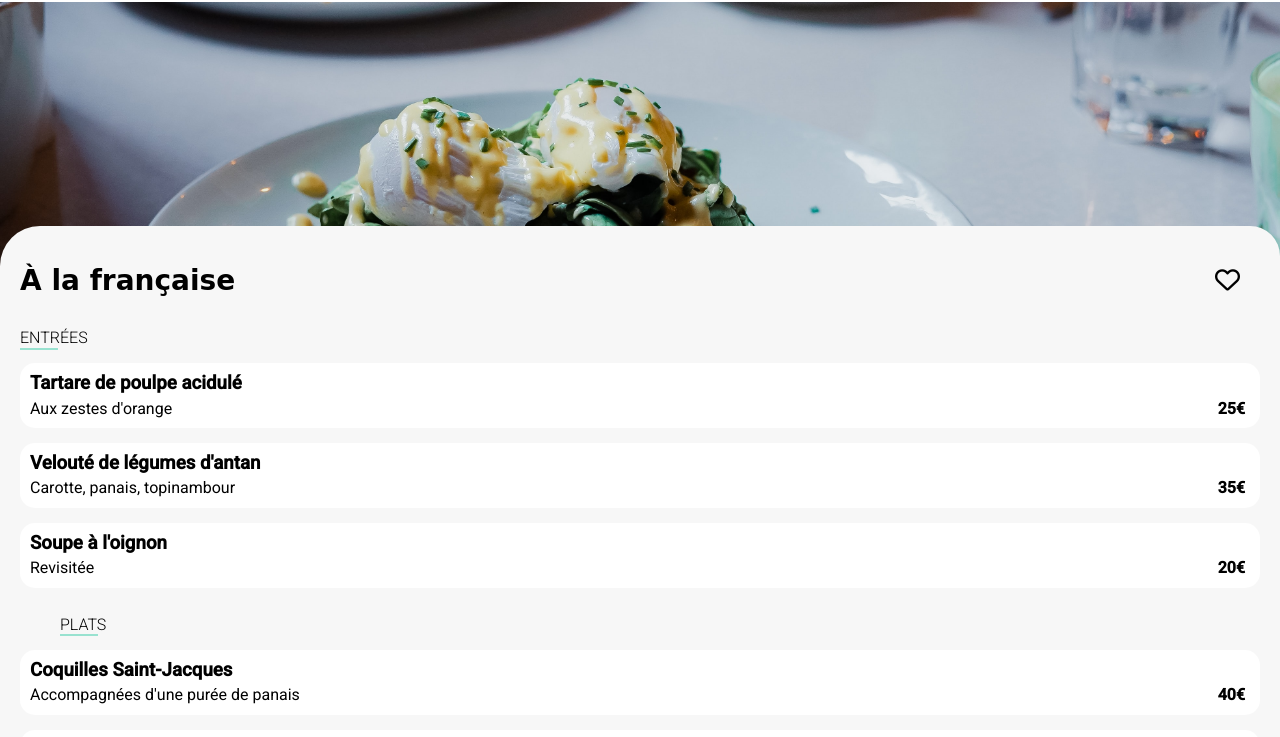
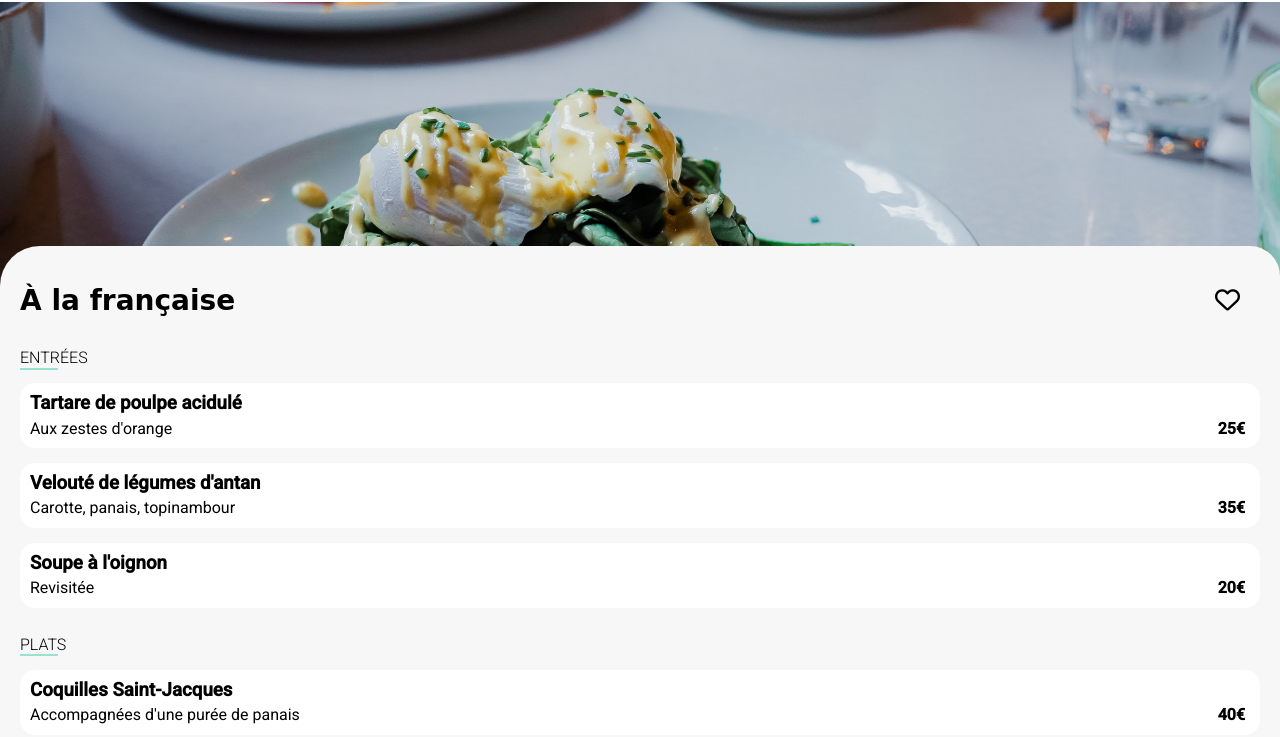
Before and after one commit to chatBoO/oh_my_food, a website: page a_la_francaise.html in a window 1280 px wide. Shown: the part 63-800 px from the top of the page. Drawn offline with Linux system fonts and the light colour scheme; a web font is replaced by a local one.

Commit message:
Bug rectified in restaurants.scss

```diff
--- a/sass/pages/_restaurants.scss
+++ b/sass/pages/_restaurants.scss
@@ -2,16 +2,16 @@ section{
     position: relative;
 }
 
-.restaurant-img{
+.restaurant-img {
     width: 100%;
-    height: 300px;
-}
+    height: 20em;
+    margin: 0 0 -5em 0;
+  }
 
 .restaurant-menus{
     display: flex;
     flex-direction: column;
     position: relative;
-    top: -80px;
     width: 100%;
     padding: 20px 20px 20px 20px;
     border-radius: 40px 30px 0px 0px;
@@ -28,9 +28,6 @@ section{
 
 .menu-components__title{
     @include menu-components;
-    &--shifted{
-        margin-left: 40px;
-    }
 }
 
 .menu-components__title::after{
```
Also changed, not shown: a_la_francaise.html (+0 -2 lines), la_note_enchantee.html (+0 -2 lines), la_palette_du_gout.html (+0 -1 lines), le_delice_des_sens.html (+0 -2 lines), sass/main.css, 1 other file.
